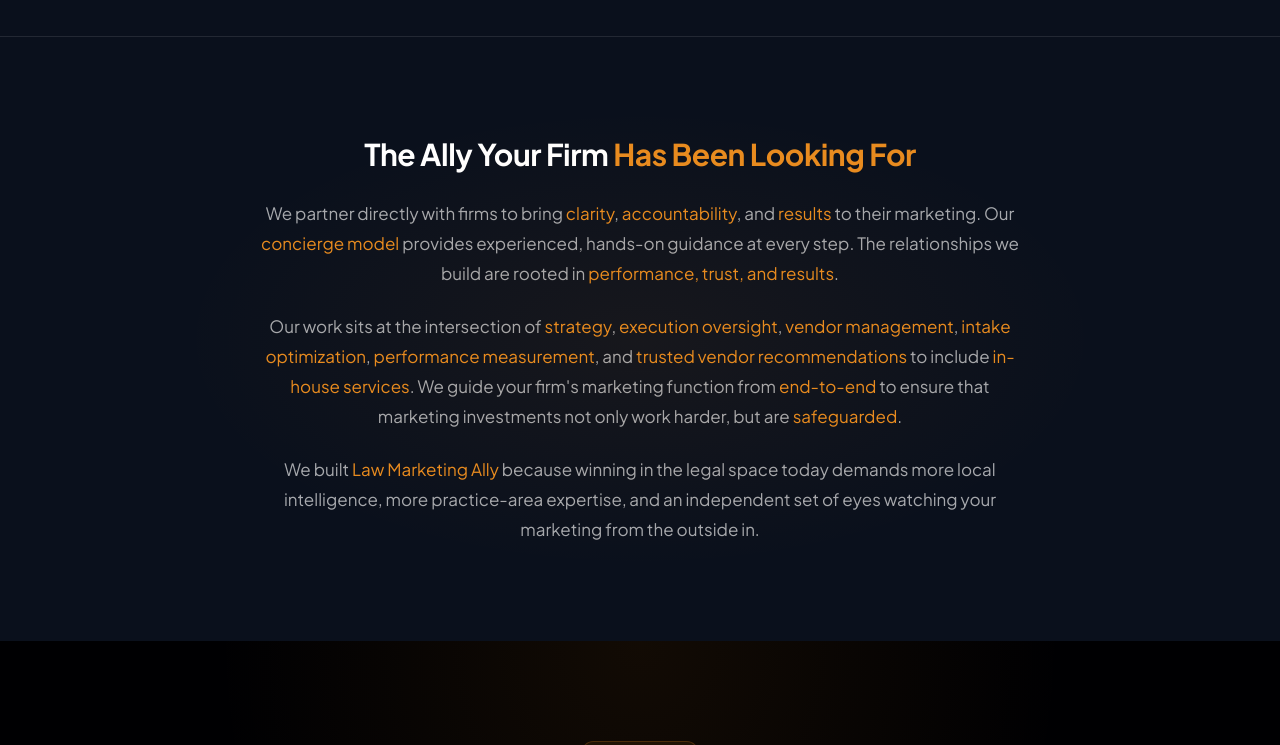
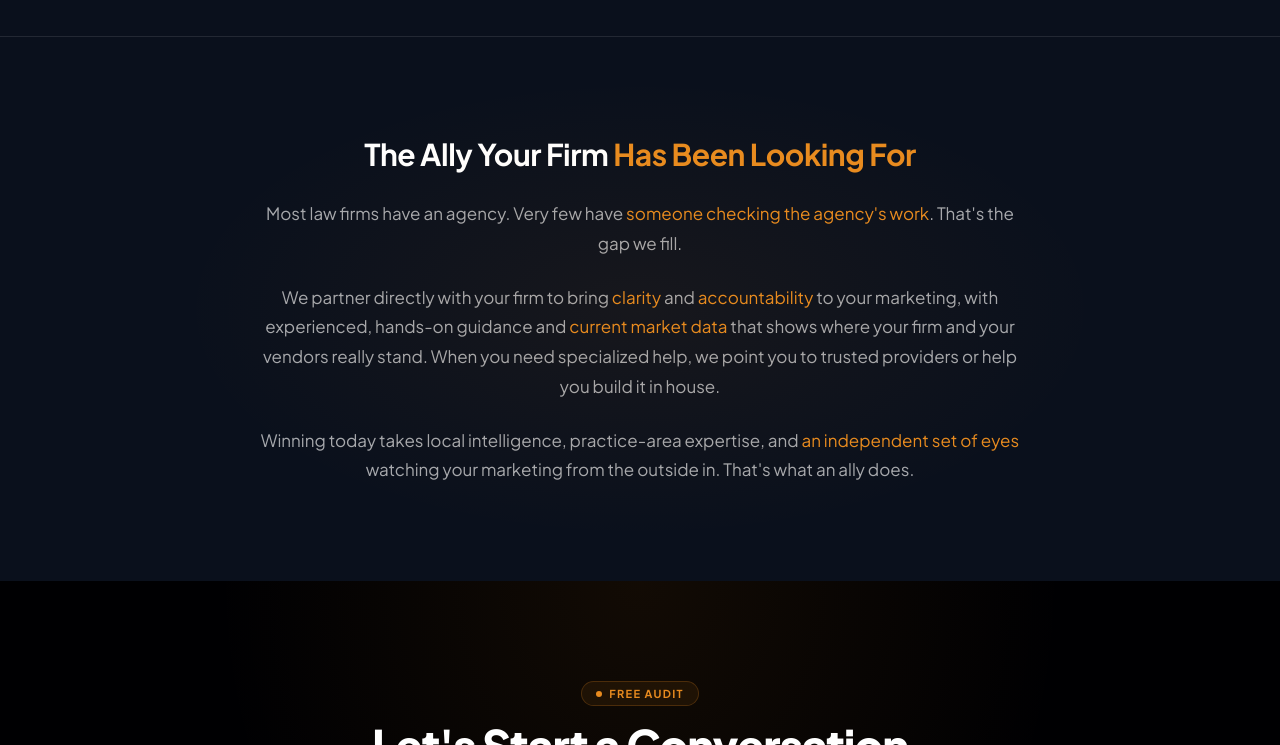
Before and after one commit to LawMarketingAlly/law-mark-ally-, a plain HTML site: page index.html in a window 1280 px wide. Shown: the part 2077-2822 px from the top of the page. Drawn offline with nearby package versions, Linux system fonts and the light colour scheme.

Commit message:
Rewrite Why Choose Us section
Co-Authored-By: Claude Opus 5.5 <noreply@anthropic.com>
Claude-Session: https://claude.ai/code/session_015J3SphR3asmCDGdNMQdtXe

```diff
--- a/index.html
+++ b/index.html
@@ -675,9 +675,9 @@ button{cursor:pointer;border:none;background:none;font-family:inherit}
   <div class="wrap">
     <div style="text-align:center;max-width:780px;margin:0 auto;display:flex;flex-direction:column;gap:24px">
       <h2 style="font-size:clamp(22px,2.4vw,30px);font-weight:700;line-height:1.4;letter-spacing:-.015em;color:var(--text-white)">The Ally Your Firm <span class="green">Has Been Looking For</span></h2>
-      <p style="font-size:17px;line-height:1.75;color:var(--text-muted)">We partner directly with firms to bring <span class="green">clarity</span>, <span class="green">accountability</span>, and <span class="green">results</span> to their marketing. Our <span class="green">concierge model</span> provides experienced, hands-on guidance at every step. The relationships we build are rooted in <span class="green">performance, trust, and results</span>.</p>
-      <p style="font-size:17px;line-height:1.75;color:var(--text-muted)">Our work sits at the intersection of <span class="green">strategy</span>, <span class="green">execution oversight</span>, <span class="green">vendor management</span>, <span class="green">intake optimization</span>, <span class="green">performance measurement</span>, and <span class="green">trusted vendor recommendations</span> to include <span class="green">in-house services</span>. We guide your firm's marketing function from <span class="green">end-to-end</span> to ensure that marketing investments not only work harder, but are <span class="green">safeguarded</span>.</p>
-      <p style="font-size:17px;line-height:1.75;color:var(--text-muted)">We built <span class="green">Law Marketing Ally</span> because winning in the legal space today demands more local intelligence, more practice-area expertise, and an independent set of eyes watching your marketing from the outside in.</p>
+      <p style="font-size:17px;line-height:1.75;color:var(--text-muted)">Most law firms have an agency. Very few have <span class="green">someone checking the agency's work</span>. That's the gap we fill.</p>
+      <p style="font-size:17px;line-height:1.75;color:var(--text-muted)">We partner directly with your firm to bring <span class="green">clarity</span> and <span class="green">accountability</span> to your marketing, with experienced, hands-on guidance and <span class="green">current market data</span> that shows where your firm and your vendors really stand. When you need specialized help, we point you to trusted providers or help you build it in house.</p>
+      <p style="font-size:17px;line-height:1.75;color:var(--text-muted)">Winning today takes local intelligence, practice-area expertise, and <span class="green">an independent set of eyes</span> watching your marketing from the outside in. That's what an ally does.</p>
 
     </div>
   </div>
```
